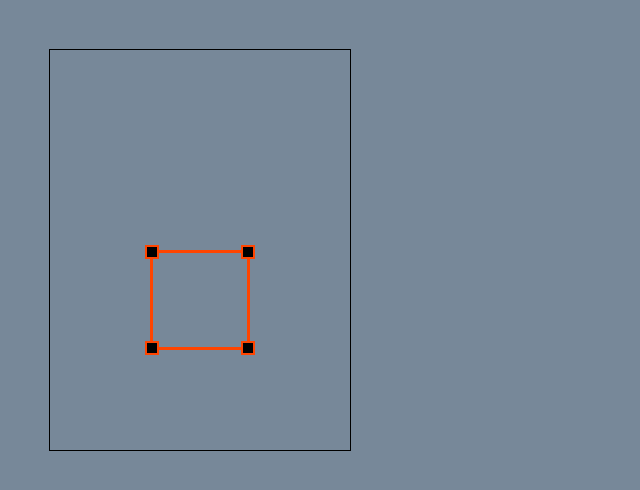
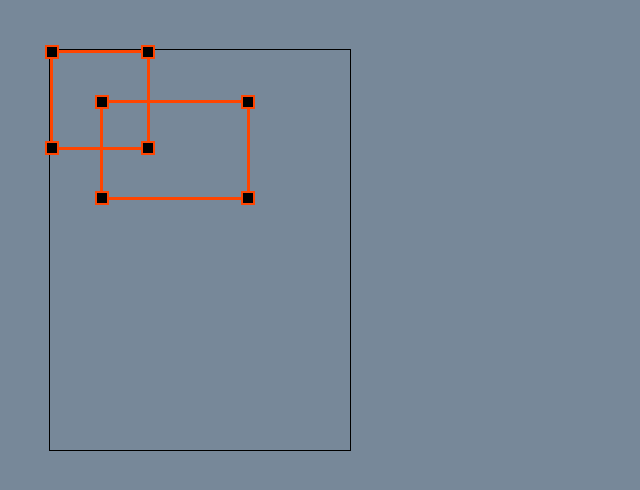
Before and after one commit to abesic-starke/sandbox, a Vue app: page /move-resize in a window 1280 px wide. Shown: the top 490 px of the page, without its empty margins (0-640 px from the left). Built offline with nearby package versions, Linux system fonts and the light colour scheme.

Commit message:
Update MoveResize.vue

```diff
--- a/src/views/MoveResize.vue
+++ b/src/views/MoveResize.vue
@@ -3,11 +3,18 @@
   class="MoveResize"
   @mouseleave="stopDragWhenMouseOutsideFunc"
   ref="drag-parent">
+
     <div
     class='resizable'
-    @mousedown="startDrag($event, 'dragref')"
-    :style="[{top: `${posData[0].y}px`}, {left: `${posData[0].x}px`}]"
-    ref="drag">
+    @mousedown="startDrag($event, 0)"
+    :style="[
+      {top: `${getDefaultPos(posData[0].y)}px`},
+      {left: `${getDefaultPos(posData[0].x)}px`},
+      {width: `${posData[0].w}px`},
+      {height: `${posData[0].h}px`},
+      {zIndex: curSelTileIndex == 0? 1000 : 1}
+    ]"
+    :ref="`drag-${0}`">
       <div
       class='resizers'
       >
@@ -40,6 +47,50 @@
       <slot class="content"></slot>
     </div>
 
+    <div
+    class='resizable'
+    @mousedown="startDrag($event, 1)"
+    :style="[
+      {top: `${getDefaultPos(posData[1].y)}px`},
+      {left: `${getDefaultPos(posData[1].x)}px`},
+      {width: `${posData[1].w}px`},
+      {height: `${posData[1].h}px`},
+      {zIndex: curSelTileIndex == 1? 1000 : 1}
+    ]"
+    :ref="`drag-${1}`">
+      <div
+      class='resizers'
+      >
+        <div
+          v-if="resizeEnabled"
+          class='resizer top-left'
+          @mousedown="resizeHandleDown = true"
+          @mouseup="resizeHandleDown = false">
+        </div>
+        <div
+          v-if="resizeEnabled"
+          class='resizer top-right'
+          @mousedown="resizeHandleDown = true"
+          @mouseup="resizeHandleDown = false">
+        </div>
+        <div
+          v-if="resizeEnabled"
+          class='resizer bottom-left'
+          @mousedown="resizeHandleDown = true"
+          @mouseup="resizeHandleDown = false">
+        </div>
+        <div
+          v-if="resizeEnabled"
+          class='resizer bottom-right'
+          @mousedown="resizeHandleDown = true"
+          @mouseup="resizeHandleDown = false">
+        </div>
+      </div>
+      <!-- <div class="caption"></div> -->
+      <slot class="content"></slot>
+    </div>
+
+
   </div>
 </template>
 
@@ -57,8 +108,10 @@ export default {
         movementX: 0,
         movementY: 0
       },
+      curSelTileIndex: 'drag-0',
       posData: [
-        {x: 100, y: 200}
+        {x: 0, y: 0, w: 100, h: 100},
+        {x: 100, y: 100, w: 150, h: 100}
       ],
       // props
       grid: [1, 1], // [px, px]
@@ -66,7 +119,7 @@ export default {
       dragEnabled: true,
       resizeEnabled: true,
       preventLeavingParent: true,
-      stopDragWhenMouseOutside: false,
+      stopDragWhenMouseOutside: true,
       allowDragBelowBottom: true
     }
   },
@@ -74,11 +127,18 @@ export default {
 
   },
   methods: {
-    startDrag(e) {
+    getDefaultPos(pos) {
+      if (pos > 0) return (pos - 50) < 0 ? 0 : pos - 50
+
+      return pos
+    },
+    startDrag(e, tileIndex) {
       // Check if dragging is enabled
       if (!this.dragEnabled) return
       // Check if user isn't currently resizing
       if (this.resizeHandleDown) return
+
+      this.curSelTileIndex = tileIndex
 
       e.preventDefault()
       // get the mouse cursor position at startup:
@@ -88,17 +148,18 @@ export default {
       document.onmouseup = this.stopDrag
     },
     elementDrag(e) {
+      // console.warn(e, index)
       e.preventDefault()
       this.positions.movementX = this.positions.clientX - e.clientX
       this.positions.movementY = this.positions.clientY - e.clientY
       this.positions.clientX = e.clientX
       this.positions.clientY = e.clientY
       // set the element's new position:
-      const newTop = (this.$refs['drag'].offsetTop - this.positions.movementY)
-      const newLeft = (this.$refs['drag'].offsetLeft - this.positions.movementX)
+      const newTop = (this.$refs[`drag-${this.curSelTileIndex}`].offsetTop - this.positions.movementY)
+      const newLeft = (this.$refs[`drag-${this.curSelTileIndex}`].offsetLeft - this.positions.movementX)
 
       // drag element refs
-      const elementRef = this.$refs['drag']
+      const elementRef = this.$refs[`drag-${this.curSelTileIndex}`]
       const elementWidth = elementRef.offsetWidth
       const elementHeight = elementRef.offsetHeight
 
@@ -131,10 +192,15 @@ export default {
       // console.log('left', newLeft)
     },
     stopDrag(e) {
-      console.log()
-      const lastPos = e.target.getBoundingClientRect()
+      const lastPosAndSize = e.target.getBoundingClientRect()
+      console.log(lastPosAndSize)
 
-      this.posData[0] = {x: lastPos.x, y: lastPos.y}
+      this.posData[this.curSelTileIndex] = {
+        x: lastPosAndSize.x,
+        y: lastPosAndSize.y,
+        w: lastPosAndSize.width,
+        h: lastPosAndSize.height
+      }
 
       document.onmouseup = null
       document.onmousemove = null
@@ -299,4 +365,13 @@ export default {
   cursor: nwse-resize;
 }
 
+.content {
+  position: absolute;
+  top: 0;
+  left: 0;
+  width: 100%;
+  height: 100%;
+  background-color: seagreen;
+}
+
 </style>
```
